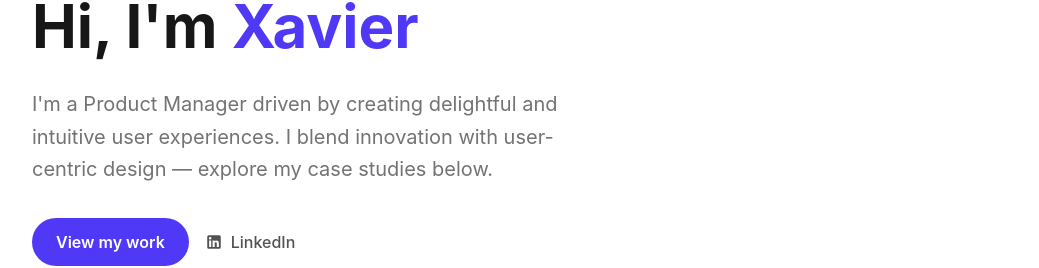
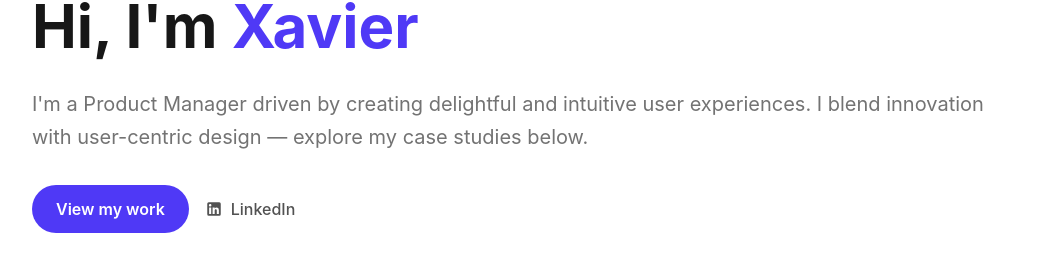
Before and after one commit to zeropandes04/portfolio_website, a Next.js app: page / in a window 1280 px wide. Shown: the part 215-483 px from the top of the page, without its empty margins (120-1159 px from the left). Built offline with nearby package versions, Linux system fonts and the light colour scheme; no server answers.

Commit message:
expand bio text to full container width
https://claude.ai/code/session_01EK8Abgi2v2zPGk15rCKxeU

```diff
--- a/src/app/page.tsx
+++ b/src/app/page.tsx
@@ -21,7 +21,7 @@ export default async function HomePage() {
               {profile.name.split(" ")[0]}
             </span>
           </h1>
-          <p className="text-xl text-neutral-500 leading-relaxed max-w-xl mb-8">
+          <p className="text-xl text-neutral-500 leading-relaxed mb-8">
             {profile.bio}
           </p>
           <div className="flex items-center gap-4">
```
